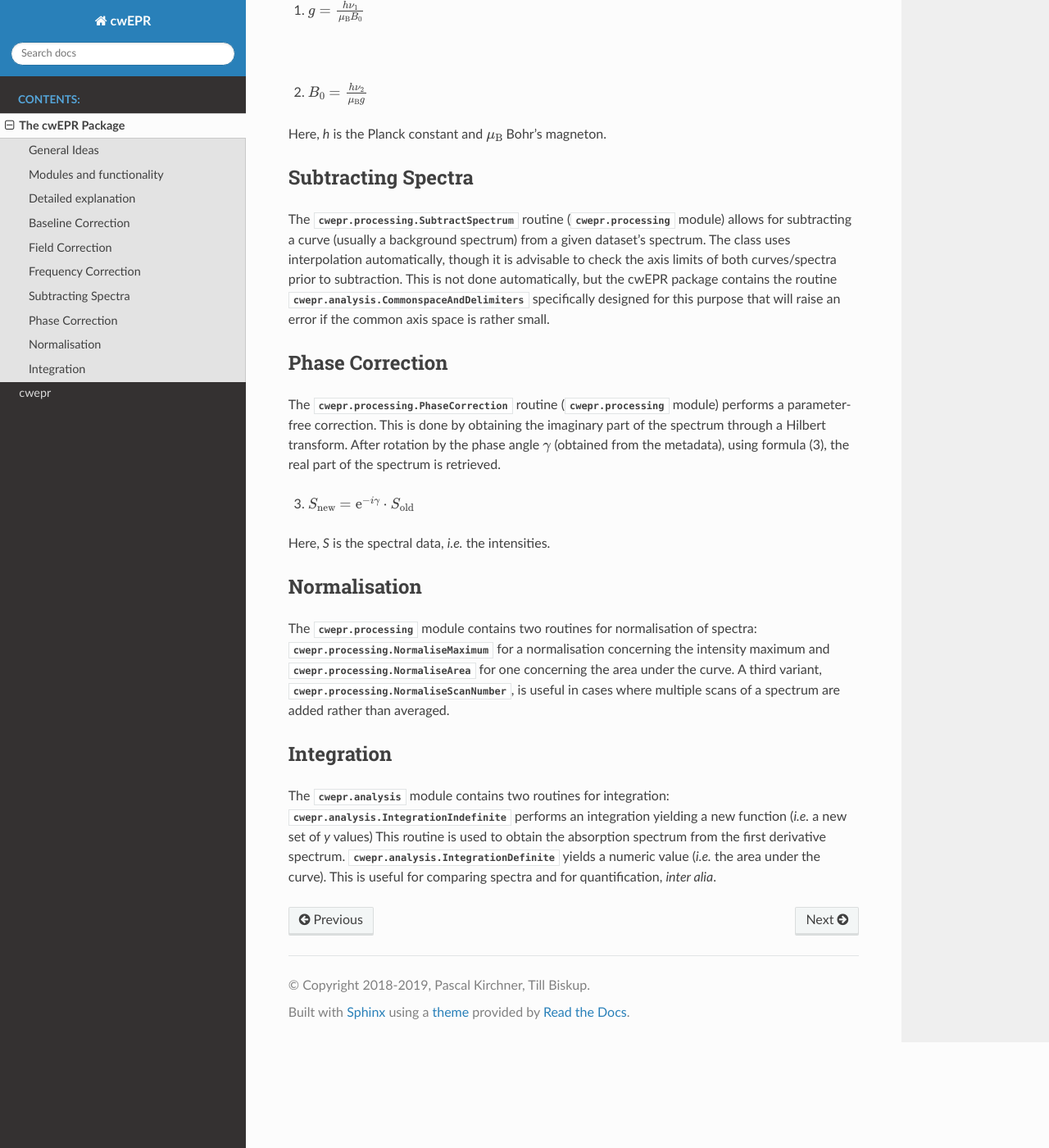
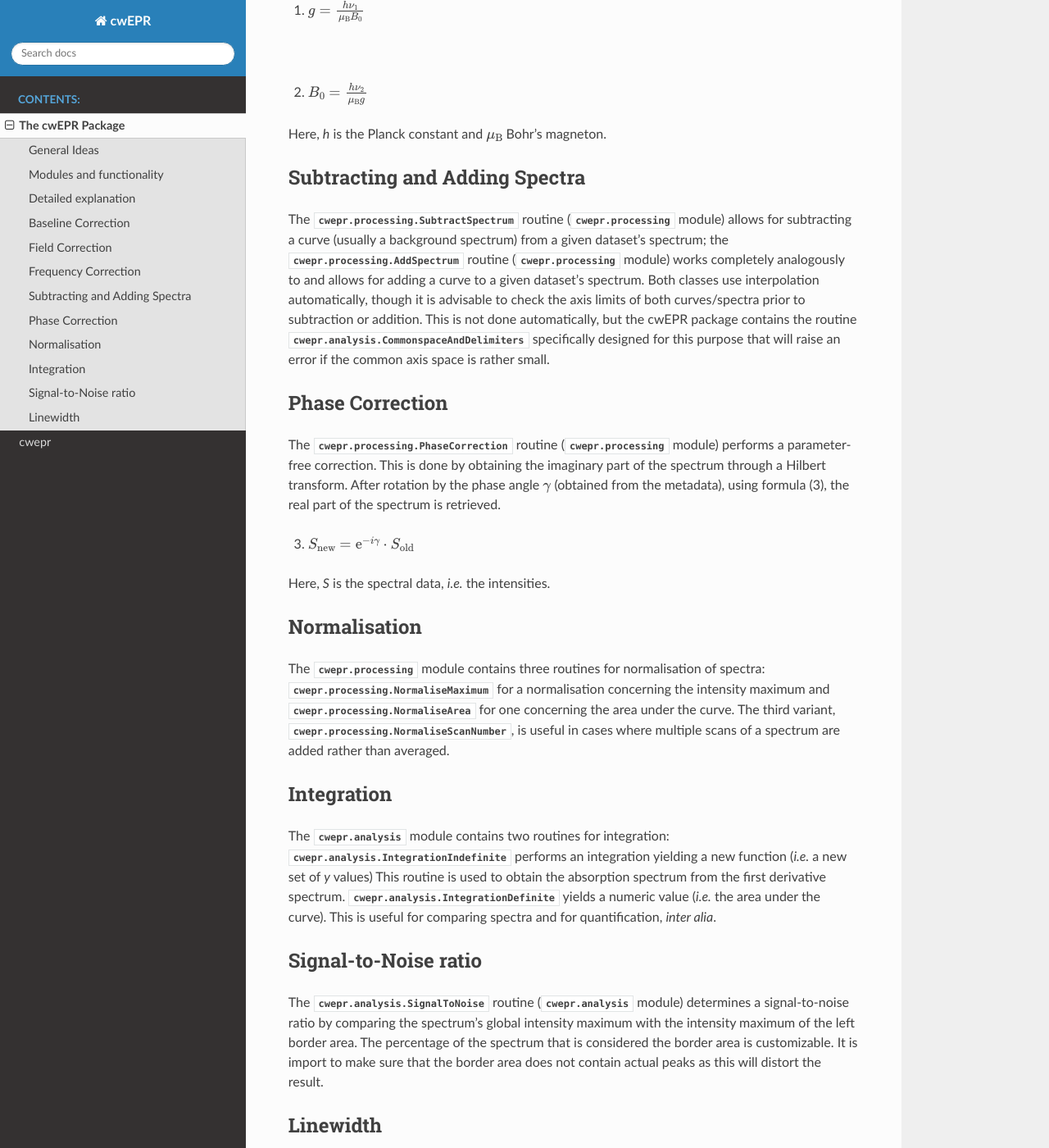
Before and after one commit to tillbiskup/cwepr, a Sphinx documentation site: the page built from docs/Klappentext.rst, in a window 1280 px wide and 1400 px high, scrolled down 1800 px. Shown: the whole window at 82% size. Built offline with Sphinx 7.4.7 and the Read the Docs theme 2.0.0, drawn with Linux system fonts in a browser that asks for light colours; some of the changed text lies outside the part shown.

Commit message:
Updated Docs.

```diff
--- a/docs/Klappentext.rst
+++ b/docs/Klappentext.rst
@@ -42,9 +42,9 @@ Frequency Correction
 
 Here, *h* is the Planck constant and :math:`{\mu}_{\textrm{B}}` Bohr’s magneton.
 
-Subtracting Spectra
-===================
-The :class:`cwepr.processing.SubtractSpectrum` routine (:mod:`cwepr.processing` module) allows for subtracting a curve (usually a background spectrum) from a given dataset’s spectrum. The class uses interpolation automatically, though it is advisable to check the axis limits of both curves/spectra prior to subtraction. This is not done automatically, but the cwEPR package contains the routine :class:`cwepr.analysis.CommonspaceAndDelimiters` specifically designed for this purpose that will raise an error if the common axis space is rather small.
+Subtracting and Adding Spectra
+==============================
+The :class:`cwepr.processing.SubtractSpectrum` routine (:mod:`cwepr.processing` module) allows for subtracting a curve (usually a background spectrum) from a given dataset’s spectrum; the :class:`cwepr.processing.AddSpectrum` routine (:mod:`cwepr.processing` module) works completely analogously to and allows for adding a curve to a given dataset’s spectrum. Both classes use interpolation automatically, though it is advisable to check the axis limits of both curves/spectra prior to subtraction or addition. This is not done automatically, but the cwEPR package contains the routine :class:`cwepr.analysis.CommonspaceAndDelimiters` specifically designed for this purpose that will raise an error if the common axis space is rather small.
 
 Phase Correction
 ================
@@ -57,8 +57,18 @@ Here, *S* is the spectral data, *i.e.* the intensities.
 
 Normalisation
 =============
-The :mod:`cwepr.processing` module contains two routines for normalisation of spectra: :class:`cwepr.processing.NormaliseMaximum` for a normalisation concerning the intensity maximum and :class:`cwepr.processing.NormaliseArea` for one concerning the area under the curve. A third variant, :class:`cwepr.processing.NormaliseScanNumber`, is useful in cases where multiple scans of a spectrum are added rather than averaged.
+The :mod:`cwepr.processing` module contains three routines for normalisation of spectra: :class:`cwepr.processing.NormaliseMaximum` for a normalisation concerning the intensity maximum and :class:`cwepr.processing.NormaliseArea` for one concerning the area under the curve. The third variant, :class:`cwepr.processing.NormaliseScanNumber`, is useful in cases where multiple scans of a spectrum are added rather than averaged.
 
 Integration
 ===========
 The :mod:`cwepr.analysis` module contains two routines for integration: :class:`cwepr.analysis.IntegrationIndefinite` performs an integration yielding a new function (*i.e.* a new set of *y* values) This routine is used to obtain the absorption spectrum from the first derivative spectrum. :class:`cwepr.analysis.IntegrationDefinite` yields a numeric value (*i.e.* the area under the curve). This is useful for comparing spectra and for quantification, *inter alia*.
+
+Signal-to-Noise ratio
+=====================
+
+The :class:`cwepr.analysis.SignalToNoise` routine (:mod:`cwepr.analysis` module) determines a signal-to-noise ratio by comparing the spectrum's global intensity maximum with the intensity maximum of the left border area. The percentage of the spectrum that is considered the border area is customizable. It is import to make sure that the border area does not contain actual peaks as this will distort the result.
+
+Linewidth
+=========
+
+Two routines for measuring linewidths are provided. The peak-to-peak linewidth can be determined on the first derivate spectrum using :class:`cwepr.analysis.PeakToPeakLinewidth` (:mod:`cwepr.analysis` module). The result corresponds to the distance between the spectrum's intensity maximum and intensity minimum. The other routine, :class:`cwepr.analysis.LinewidthFWHM`, measures the full width at half maximum. This routine is performed on the absorption spectrum (*i.e.* the integrated spectrum).
```
